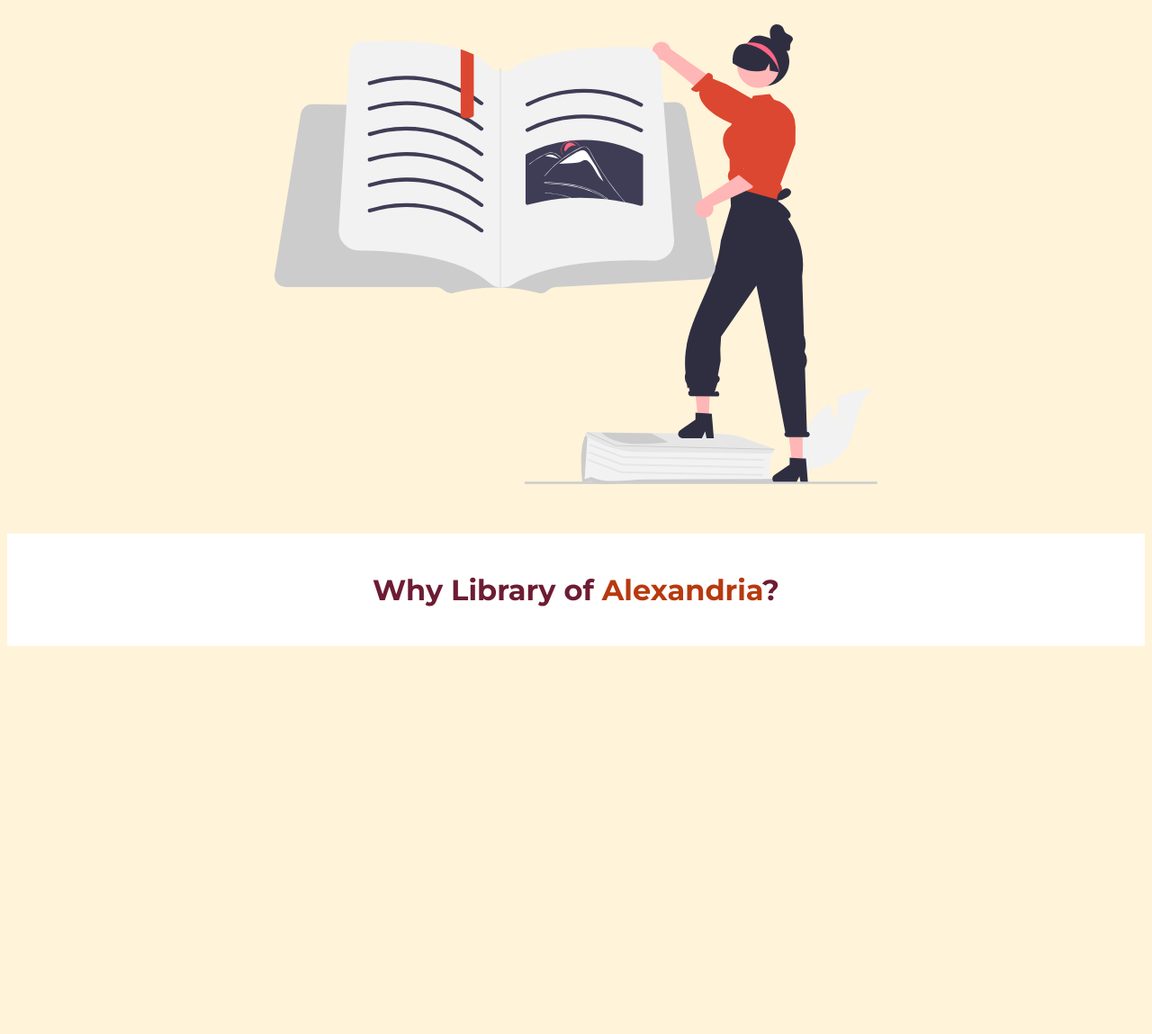
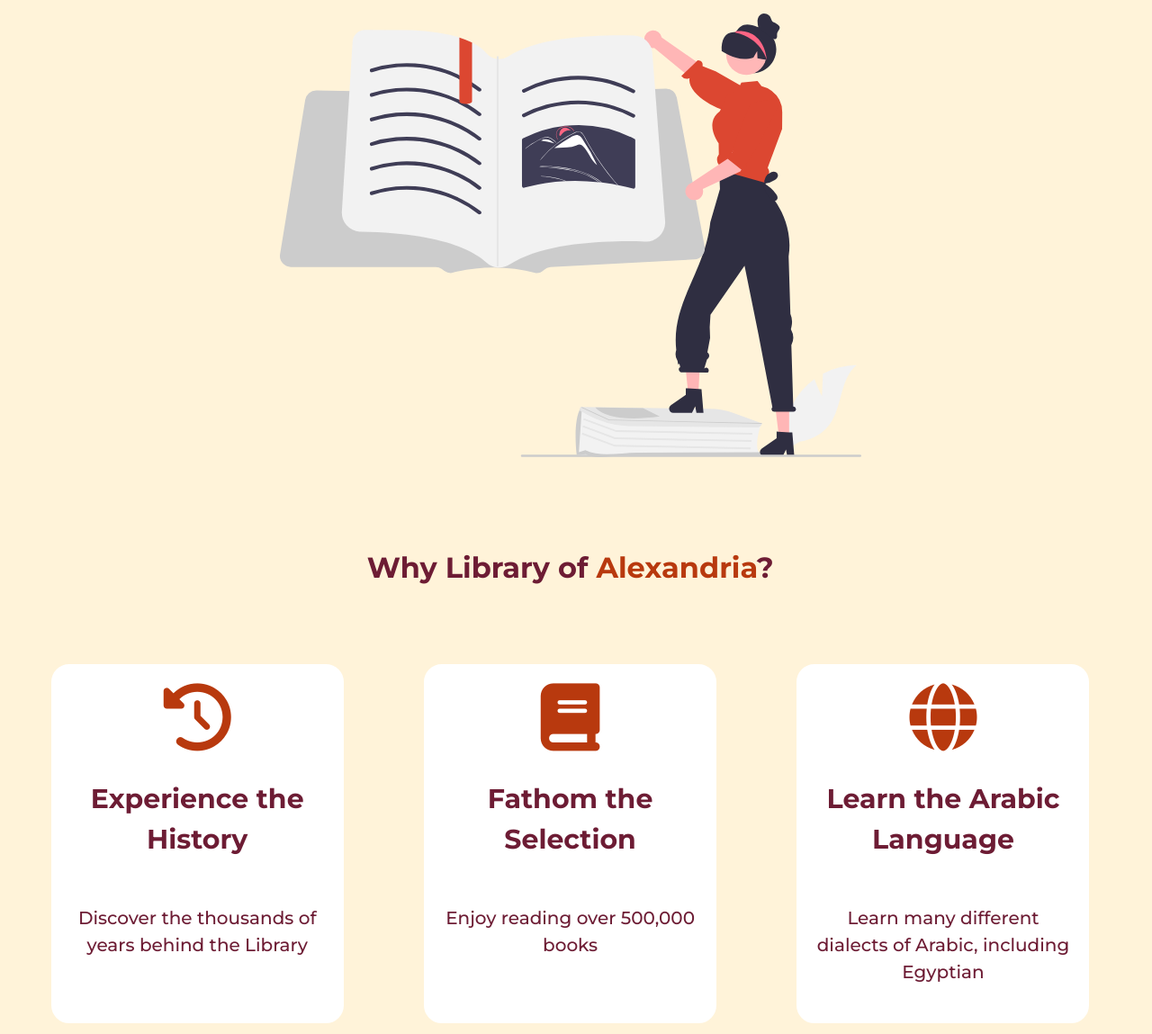
Before and after one commit to AbdoulaA/elibrary, a plain HTML site: page index.html in a window 1280 px wide. Shown: the part 611-1760 px from the top of the page at 90% size. Before the commit the page ends 1337 px from the top, so only its background shows below. Drawn offline with Linux system fonts and the light colour scheme.

Commit message:
highlights done

```diff
--- a/index.html
+++ b/index.html
@@ -4,7 +4,11 @@
     <meta charset="UTF-8" />
     <meta http-equiv="X-UA-Compatible" content="IE=edge" />
     <meta name="viewport" content="width=device-width, initial-scale=1.0" />
-    <link rel="icon" type="image/x-icon" href="./assets/book-open-reader-solid.svg">
+    <link
+      rel="icon"
+      type="image/x-icon"
+      href="./assets/book-open-reader-solid.svg"
+    />
     <script
       src="https://kit.fontawesome.com/f419ce33b3.js"
       crossorigin="anonymous"
@@ -37,10 +41,14 @@
             Egypt's biggest library in its most educated city- For those who
             speak English
           </h1>
-          <h3 class="header__subtitle">One-place hub for english-speaking <span>book lovers!</span></h3>
+          <h3 class="header__subtitle">
+            One-place hub for english-speaking <span>book lovers!</span>
+          </h3>
           <a href=""><h2 class="header__button">Browse books</h2></a>
         </div>
-        <figure class="header__pic"><img src="./assets/undraw_book_lover_re_rwjy (1).svg" alt=""></figure>
+        <div class="header__pic__wrapper">
+          <img src="./assets/undraw_book_lover_re_rwjy (1).svg" alt="" class="header__pic"/>
+        </div>
       </header>
     </section>
     <main>
@@ -50,6 +58,25 @@
             <h2 class="section__title">
               Why Library of <span>Alexandria</span>?
             </h2>
+            <div class="highlight__wrapper">
+              <div class="highlight">
+                <i class="fa-solid fa-clock-rotate-left highlight__img"></i>
+                <h3 class="highlight__title">Experience the History</h3>
+                <p class="highlight__subtitle">Discover the thousands of years behind the Library</p>
+              </div>
+
+              <div class="highlight">
+                <i class="fa-solid fa-book highlight__img"></i>
+                <h3 class="highlight__title">Fathom the Selection</h3>
+                <p class="highlight__subtitle">Enjoy reading over 500,000 books</p>
+              </div>
+
+              <div class="highlight">
+                <i class="fa-solid fa-globe highlight__img"></i>
+                <h3 class="highlight__title">Learn the Arabic Language</h3>
+                <p class="highlight__subtitle">Learn many different dialects of Arabic, including Egyptian</p>
+              </div>
+            </div>
           </div>
         </div>
       </section>
--- a/style.css
+++ b/style.css
@@ -25,9 +25,18 @@ ul {
     display: flex;
 }
 
-html {
-    background-color: #FFF3D9;
+html,
+body {
+  margin: 0;
+  padding: 0;
+  background-color: #FFF3D9;
+
 }
+
+body {
+    height: 100vh;
+    width: 99vw;
+  }
 
 .fa-solid {
     color: #B8390E;
@@ -88,8 +97,6 @@ nav {
 .header__wrapper {
     width: 100%;
     max-width: 1000px;
-    height: 100%;
-    max-height: 700px;
     display: flex;
     flex-direction: column;
     align-items: center;
@@ -134,29 +141,61 @@ span {
     border-color: #6d1c34;
 }
 
+
 .header__pic {
     margin-bottom: 36px;
+    display: flex;
+    justify-content: center;
+    width: 100%;
+    max-width: 670px;
+    padding: 12px;
 }
+
 
 
 /*  MAIN  */
 
-.container {
-
-}
-
-.row {
-
-}
 
 #highlights {
-    background-color: white;
+    background-color: #FFF3D9;
     margin-top: 12px;
     padding: 12px;
-    max-width: 100vw;
 }
 
 .section__title {
     text-align: center;
     font-size: 32px;
 }
+
+.highlight__wrapper {
+    display: flex;
+    flex-direction: row;
+    justify-content: center;
+    justify-content: space-around;
+    padding-top: 56px;
+}
+
+.highlight {
+    display: flex;
+    flex-direction: column;
+    align-items: center;
+    width: 100%;
+    max-width: 325px;
+    background-color: white;
+    border: 10px solid;
+    border-color: white;
+    border-radius: 20px;
+    padding: 12px;
+}
+
+.highlight__subtitle {
+    text-align: center;
+    font-weight: 500;
+    font-size: 20px;
+    text-align: center;
+}
+
+.highlight__title {
+    font-size: 30px;
+    text-align: center;
+}
```
Also changed, not shown: assets/undraw_Book_lover_re_rwjy.png (added).
